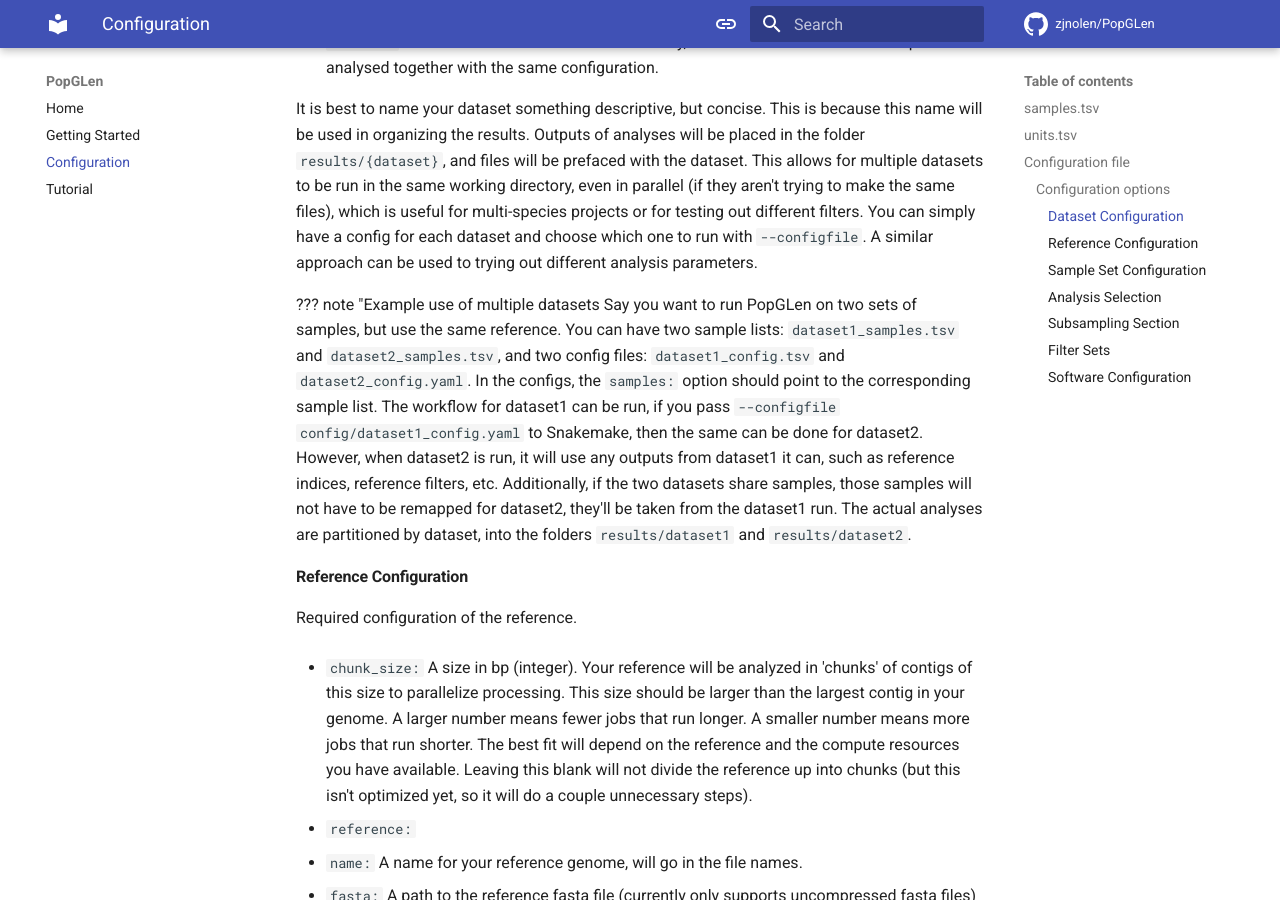
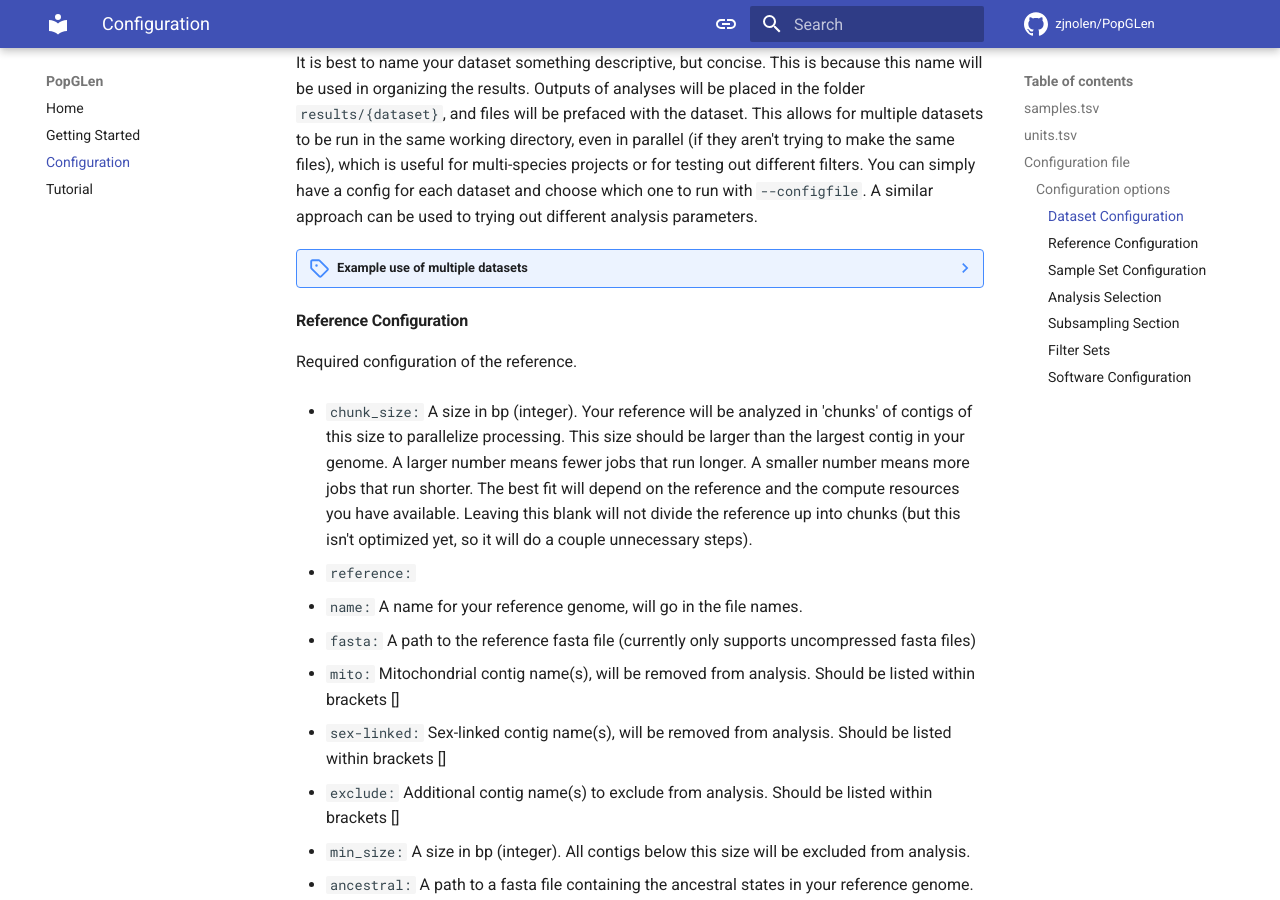
Before and after one commit to zjnolen/PopGLen, an MkDocs documentation site: the page built from docs/config.md, in a window 1280 px wide and 900 px high, scrolled down 2380 px. Built offline with MkDocs 1.6.1 and Material for MkDocs 9.7.7, drawn with Linux system fonts in a browser that asks for light colours; comment, search, counter and statistics services are not loaded; the version menu is left out.

Commit message:
fix mkdocs formatting

```diff
--- a/docs/config.md
+++ b/docs/config.md
@@ -80,14 +80,14 @@ SAMN13218652	SRR10398077	SAMN13218652	ILLUMINA				SRR10398077
   just as separate sequencing runs would be.
 
 !!! note "Mixing samples with different starting points"
-It is possible to have different samples start from different inputs (i.e.
-some from bam, others from fastq, others from SRA). It is best to provide
-only `fq1`+`fq2`, `bam`, or `sra` for a single sample to be clear where that
-sample starts. If multiple starts are provided for the same sample, the bam file
-will override fastq or SRA entries, and the fastq will override SRA
-entries. Note that this means it is not currently possible to have multiple
-starting points for _the same_ sample (i.e. FASTQ reads that would be
-processed then merged into an existing BAM).
+    It is possible to have different samples start from different inputs (i.e.
+    some from bam, others from fastq, others from SRA). It is best to provide
+    only `fq1`+`fq2`, `bam`, or `sra` for a single sample to be clear where that
+    sample starts. If multiple starts are provided for the same sample, the bam
+    file will override fastq or SRA entries, and the fastq will override SRA
+    entries. Note that this means it is not currently possible to have multiple
+    starting points for _the same_ sample (i.e. FASTQ reads that would be
+    processed then merged into an existing BAM).
 
 ## Configuration file
 
@@ -121,7 +121,7 @@ filters. You can simply have a config for each dataset and choose which one to
 run with `--configfile`. A similar approach can be used to trying out different
 analysis parameters.
 
-??? note "Example use of multiple datasets
+??? note "Example use of multiple datasets"
     Say you want to run PopGLen on two sets of samples, but use the same
     reference. You can have two sample lists: `dataset1_samples.tsv` and
     `dataset2_samples.tsv`, and two config files: `dataset1_config.tsv` and
```
